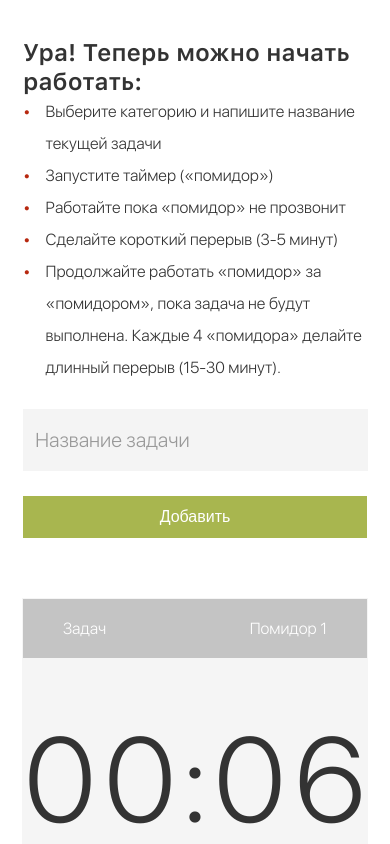
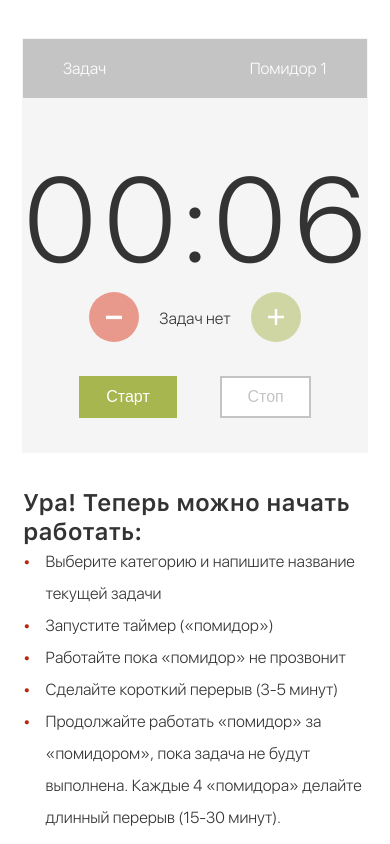
Before and after one commit to Ramramramzes/pomodoro_timer, a React (Vite) app: page / in a window 390 px wide. Shown: the top 844 px of the page. Built offline with nearby package versions, Linux system fonts and the light colour scheme.

Commit message:
mobile version fix style

```diff
--- a/src/General/general.module.css
+++ b/src/General/general.module.css
@@ -100,7 +100,7 @@
 
 @media (max-width:500px) {
   .general{
-    flex-direction: column;
+    flex-direction: column-reverse;
     padding: 30px 15px;
   }
   .leftside{
@@ -109,5 +109,6 @@
   }
   .rightside_main{
     width: 100%;
+    margin-bottom: 10%;
   }
 }
--- a/src/index.css
+++ b/src/index.css
@@ -169,4 +169,10 @@ h1,h2,h3,p{
   .green_btn_pause{
     padding: 10px 25px;
   }
+  .one_num_block_seconds_two,.one_num_block_minutes_two{
+    width: 160px;
+  }
+  .green_btn_pause:hover{
+    padding: 10px 25px;
+  }
 }
```
